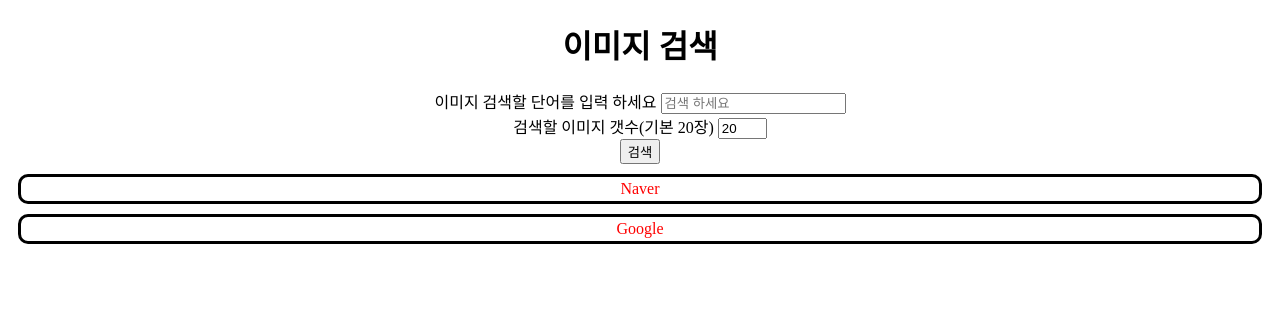
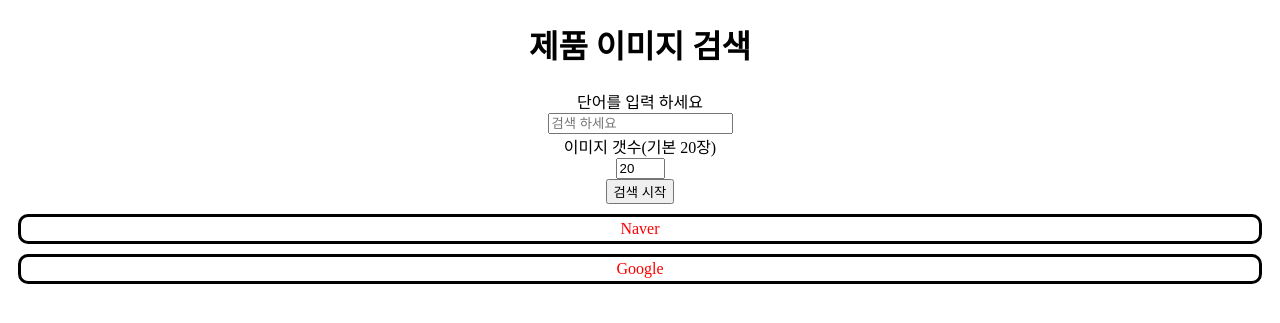
Before and after one commit to canonjoon/image_serch, a Flask app: page / in a window 1280 px wide. Shown: the top 323 px of the page. Run offline with Flask 2, Linux system fonts and the light colour scheme.

Commit message:
3rd heroku

```diff
--- a/templates/index.html
+++ b/templates/index.html
@@ -7,13 +7,13 @@
     <title>Image test</title>
 </head>
 <body>
-    <h1>이미지 검색</h1>
+    <h1>제품 이미지 검색</h1>
     <form action="\" method="get" name="naverserch" id='num'>
-        <label for="">이미지 검색할 단어를 입력 하세요</label>
+        <label for="">단어를 입력 하세요</label><br>
         <input type="text" name="serch" placeholder="검색 하세요" size="auto"><br>
-        <label for="">검색할 이미지 갯수(기본 20장)</label>
+        <label for="">이미지 갯수(기본 20장)</label><br>
         <input type="text" name="serch_num" value="20" size="3"><br>
-        <button type="submit" id="button">검색</button>
+        <button type="submit" id="button">검색 시작</button>
     </form>
 
     <div id='image_n'>
```
